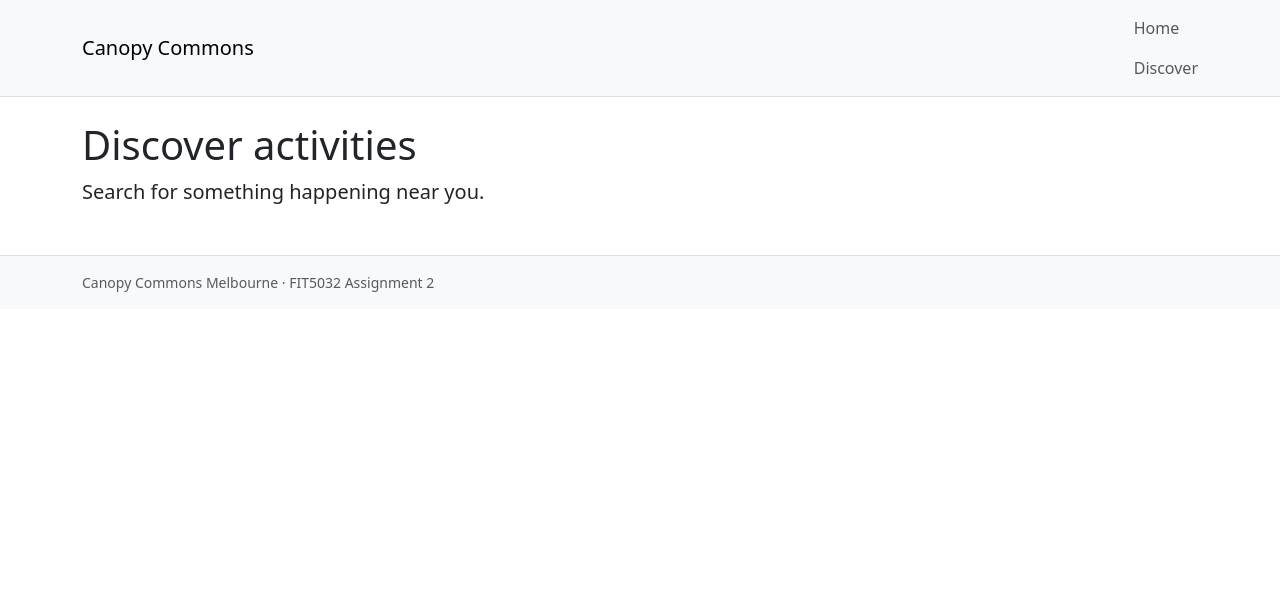
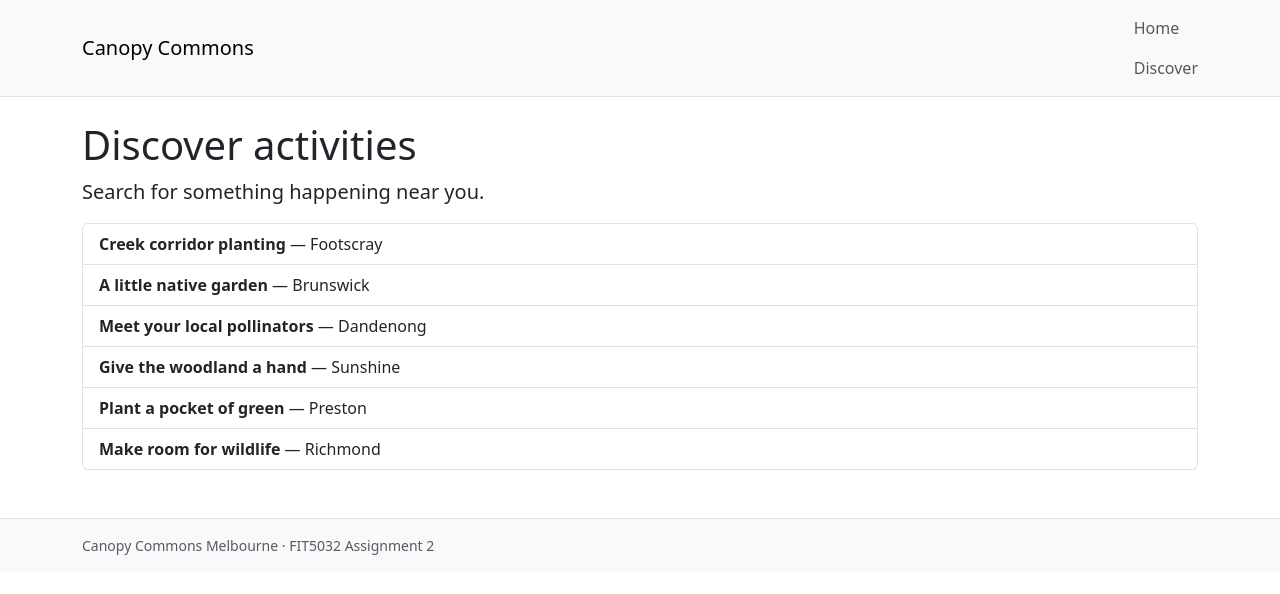
Before and after one commit to pseudo-overlord/canopy-commons-5032, a Vue app in the folder a2/: page /discover in a window 1280 px wide. Shown: the top 594 px of the page. Built offline with nearby package versions, Linux system fonts and the light colour scheme.

Commit message:
feat(a2): load activities from local json
Add the activity data file and fetch it into reactive state on the Discover page.

```diff
--- /dev/null
+++ b/a2/public/opportunities.json
@@ -0,0 +1,92 @@
+[
+  {
+    "id": "creek-corridor-planting",
+    "title": "Creek corridor planting",
+    "suburb": "Footscray",
+    "place": "Maribyrnong River trail",
+    "activityType": "Planting",
+    "startsAt": "2026-10-10T09:00:00+11:00",
+    "durationMinutes": 120,
+    "beginnerFriendly": true,
+    "accessibilityNotes": "A paved path leads to the meeting point. Planting takes place on uneven ground; a seated seedling-preparation activity is available.",
+    "description": "Spend a morning helping native plants find a home along the creek corridor. Learn how small patches of vegetation create shelter for local birds and insects, then work together to plant and mulch seedlings.",
+    "bring": "Closed shoes, a hat and a refillable water bottle. Tools and gloves are provided in this fictional activity.",
+    "featured": true,
+    "art": "creek-corridor-planting"
+  },
+  {
+    "id": "native-garden-workshop",
+    "title": "A little native garden",
+    "suburb": "Brunswick",
+    "place": "Neighbourhood learning garden",
+    "activityType": "Workshop",
+    "startsAt": "2026-10-11T10:00:00+11:00",
+    "durationMinutes": 90,
+    "beginnerFriendly": true,
+    "accessibilityNotes": "Step-free entry, wide paths and seated workstations. The workshop includes a quiet break area.",
+    "description": "A balcony, courtyard or tiny backyard can make room for nature. Explore a selection of native plants, learn about sunlight and soil, and sketch a small garden that suits your space.",
+    "bring": "A notebook and an idea of the sunlight in your space. Sample pots and materials are provided.",
+    "featured": true,
+    "art": "native-garden-workshop"
+  },
+  {
+    "id": "pollinator-walk",
+    "title": "Meet your local pollinators",
+    "suburb": "Dandenong",
+    "place": "Community habitat loop",
+    "activityType": "Nature walk",
+    "startsAt": "2026-10-17T10:30:00+11:00",
+    "durationMinutes": 60,
+    "beginnerFriendly": true,
+    "accessibilityNotes": "A slow, one-kilometre walk on a mostly level gravel path. Benches are available along the route.",
+    "description": "Slow down and notice the small visitors keeping our gardens growing. Practise observing pollinators without disturbing them and discover simple ways to create habitat at home.",
+    "bring": "Comfortable shoes and water. A camera or magnifying glass is optional.",
+    "featured": true,
+    "art": "pollinator-walk"
+  },
+  {
+    "id": "woodland-care",
+    "title": "Give the woodland a hand",
+    "suburb": "Sunshine",
+    "place": "Western woodland community plot",
+    "activityType": "Habitat care",
+    "startsAt": "2026-10-18T09:00:00+11:00",
+    "durationMinutes": 150,
+    "beginnerFriendly": false,
+    "accessibilityNotes": "Uneven ground and some bending and lifting. Rest breaks and shaded seating are available at the meeting point.",
+    "description": "Help established seedlings through spring with careful weeding, watering and fresh mulch. This session suits volunteers with some previous outdoor conservation experience.",
+    "bring": "Sturdy shoes, long trousers, sun protection and water. Hand tools are provided.",
+    "featured": false,
+    "art": "woodland-care"
+  },
+  {
+    "id": "pocket-forest",
+    "title": "Plant a pocket of green",
+    "suburb": "Preston",
+    "place": "Northern neighbourhood garden",
+    "activityType": "Planting",
+    "startsAt": "2026-10-24T09:30:00+11:00",
+    "durationMinutes": 120,
+    "beginnerFriendly": true,
+    "accessibilityNotes": "Step-free meeting area. Garden beds have mixed surfaces, with potting benches available for seated participation.",
+    "description": "Join a small group to add layers of native greenery to a shared neighbourhood space. Learn where different plants belong and help prepare a welcoming patch for people and wildlife.",
+    "bring": "Closed shoes, sun protection and water. Gloves, plants and tools are provided.",
+    "featured": false,
+    "art": "pocket-forest"
+  },
+  {
+    "id": "habitat-at-home",
+    "title": "Make room for wildlife",
+    "suburb": "Richmond",
+    "place": "Community garden classroom",
+    "activityType": "Workshop",
+    "startsAt": "2026-10-25T13:00:00+11:00",
+    "durationMinutes": 90,
+    "beginnerFriendly": true,
+    "accessibilityNotes": "Step-free classroom and accessible seating. The short outdoor demonstration can also be viewed from the paved terrace.",
+    "description": "Explore how plants, leaf litter and water can create a more inviting garden for wildlife. Leave with a simple plan for one practical change to your own outdoor space.",
+    "bring": "A notebook and a photo or sketch of your garden, if you have one.",
+    "featured": false,
+    "art": "habitat-at-home"
+  }
+]
--- a/a2/src/views/DiscoverView.vue
+++ b/a2/src/views/DiscoverView.vue
@@ -1,4 +1,24 @@
+<script setup>
+import { onMounted, ref } from "vue";
+
+const opportunities = ref([]);
+
+// Load the activities from the JSON file in the public folder.
+async function loadOpportunities() {
+  const response = await fetch("/opportunities.json");
+  opportunities.value = await response.json();
+}
+
+onMounted(loadOpportunities);
+</script>
+
 <template>
   <h1>Discover activities</h1>
   <p class="lead">Search for something happening near you.</p>
+
+  <ul class="list-group">
+    <li v-for="item in opportunities" :key="item.id" class="list-group-item">
+      <strong>{{ item.title }}</strong> &mdash; {{ item.suburb }}
+    </li>
+  </ul>
 </template>
```
